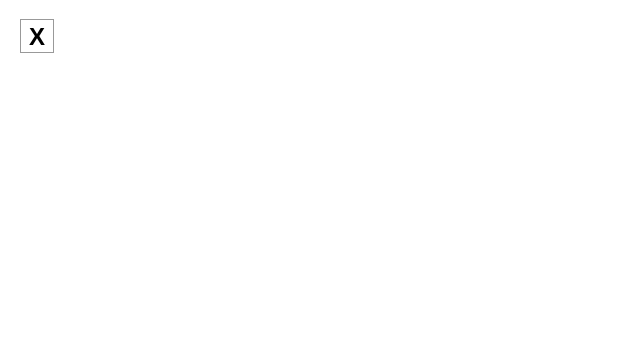
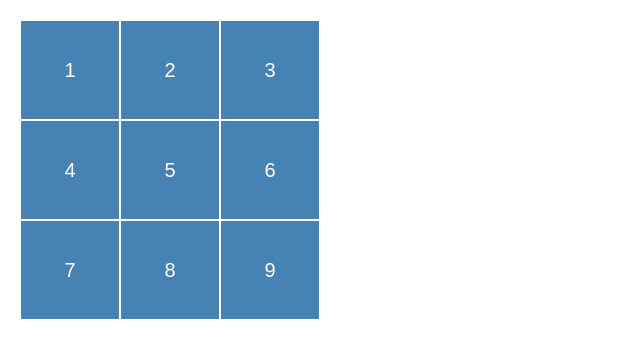
Before and after one commit to palakgarg0401/Learning_React, a React (Create React App) app in the folder tic-tac-toe/: page / in a window 1280 px wide. Shown: the top 358 px of the page, without its empty margins (0-640 px from the left). Built offline with nearby package versions, Linux system fonts and the light colour scheme.

Commit message:
tic-tac-toe

```diff
--- a/tic-tac-toe/src/App.jsx
+++ b/tic-tac-toe/src/App.jsx
@@ -1,3 +1,28 @@
-export default function Square() {
-  return <button className="square">X</button>;
+function Square({value}) {
+  function handleclick() {
+    console.log("clicked!");
+  }
+
+  return (
+    <>
+      <button className="square2" onClick={handleclick}>{value}</button>
+    </>
+  )
 }
+export default function Board() {
+  return (
+    <>
+      <div className = "board">
+        <Square value="1" />
+        <Square value="2" />
+        <Square value="3" />
+        <Square value="4" />
+        <Square value="5" />
+        <Square value="6" />
+        <Square value="7" />
+        <Square value="8" />
+        <Square value="9" />
+      </div>
+    </>
+  )
+}
--- a/tic-tac-toe/src/styles.css
+++ b/tic-tac-toe/src/styles.css
@@ -71,11 +71,32 @@
     width: 34px;
   }
 
-  .board-row:after {
+  /* .board-row:after {
     clear: both;
     content: '';
     display: table;
+  } */
+
+  .board {
+    display: grid;
+    grid-template-columns: repeat(3, 1fr); /* 3 equal columns */
+    grid-template-rows: repeat(3, 1fr); /* 3 equal rows */
+    /* gap: 10px; Space between grid items */
+    width: 300px; /* Container width */
+    height: 300px; /* Container height */
+    background-color: lightgray;
   }
+
+  .square2 {
+    display: flex;
+    align-items: center;
+    justify-content: center;
+    background-color: steelblue;
+    color: white;
+    font-size: 20px;
+    border: 1px solid white;
+  }
+
 
   .status {
     margin-bottom: 10px;
```
